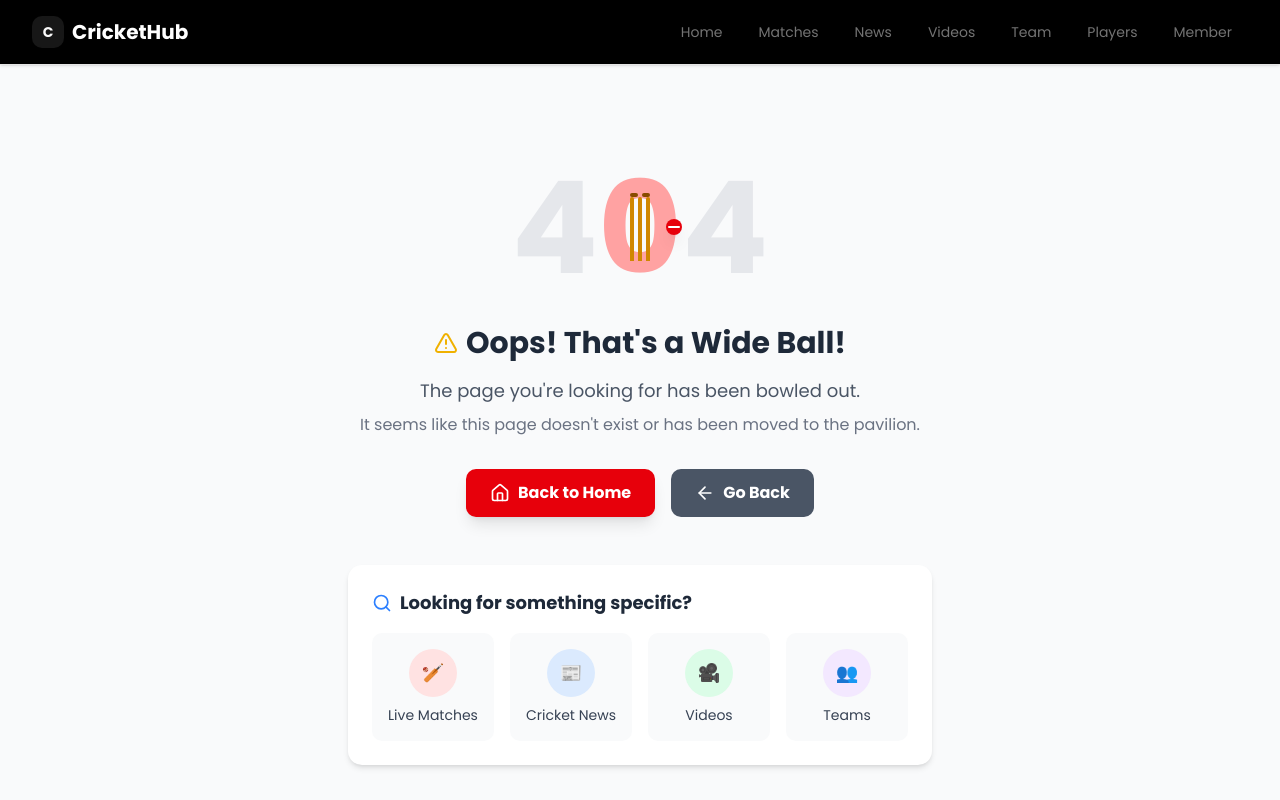
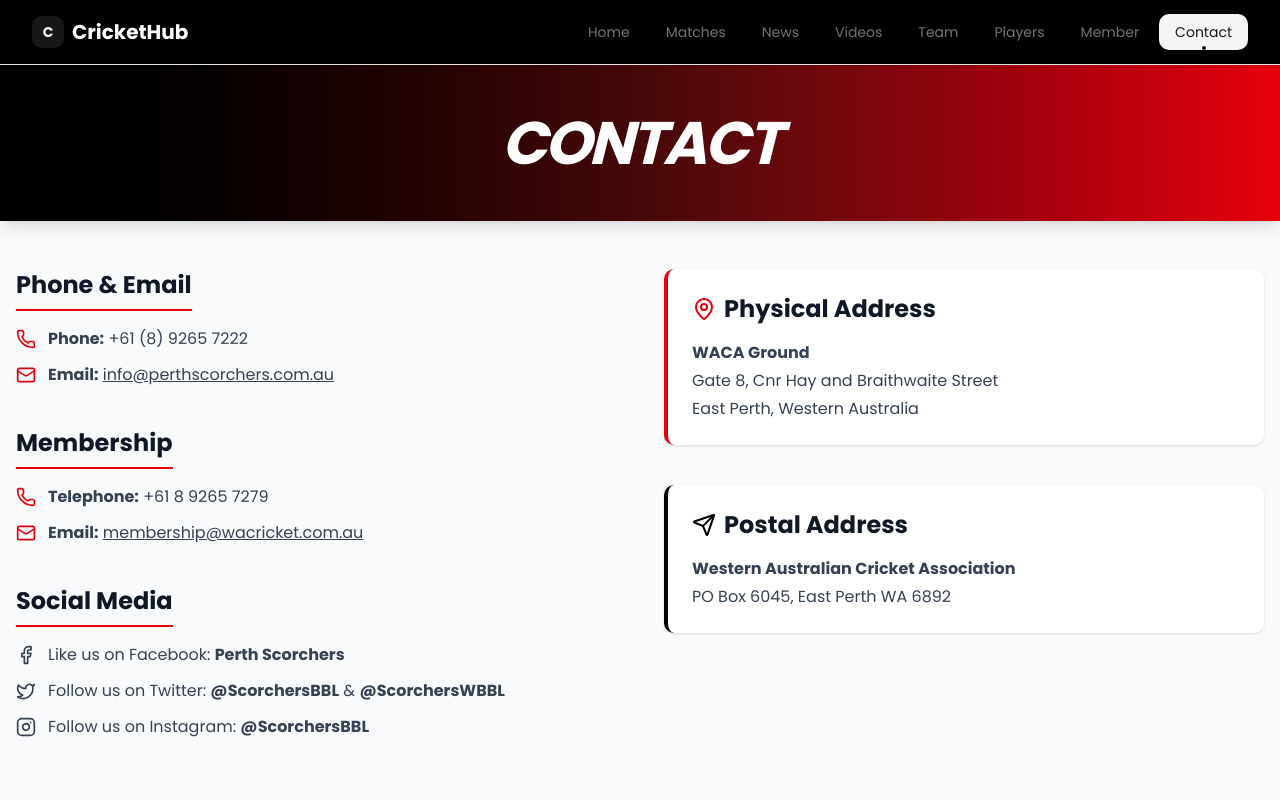
Before and after one commit to Shajidaa/cricket, a Next.js app: page /contact in a window 1280 px wide. Before the commit this address had no page. Shown: the top 800 px of the page. Built offline with nearby package versions, Linux system fonts and the light colour scheme.

Commit message:
add contact page

```diff
--- /dev/null
+++ b/src/app/contact/page.tsx
@@ -0,0 +1,110 @@
+import React from 'react';
+import { Phone, Mail, Facebook, Twitter, Instagram, MapPin, Send } from 'lucide-react';
+import Container from '@/components/layout/Container';
+
+const ContactPage: React.FC = () => {
+  return (
+    <div className="min-h-screen bg-gray-50">
+      {/* Header Section */}
+      <div className="bg-gradient-to-r from-black via-red-950 to-red-600 text-white p-12 shadow-lg mb-12">
+        <Container>
+          <h1 className="md:text-6xl text-4xl font-black italic text-center uppercase tracking-tighter">
+            Contact
+          </h1>
+        </Container>
+      </div>
+
+      <Container className="pb-16 px-4">
+        <div className="grid grid-cols-1 md:grid-cols-2 gap-12">
+
+          {/* Contact Details Column */}
+          <div className="space-y-10">
+            {/* Phone & Email */}
+            <section>
+              <h2 className="text-2xl font-bold text-gray-900 mb-4 border-b-2 border-red-600 pb-2 inline-block">
+                Phone & Email
+              </h2>
+              <div className="space-y-3">
+                <div className="flex items-center gap-3 text-gray-700">
+                  <Phone size={20} className="text-red-600" />
+                  <span><strong>Phone:</strong> +61 (8) 9265 7222</span>
+                </div>
+                <div className="flex items-center gap-3 text-gray-700">
+                  <Mail size={20} className="text-red-600" />
+                  <span><strong>Email:</strong> <a href="mailto:info@perthscorchers.com.au" className="hover:text-red-600 underline">info@perthscorchers.com.au</a></span>
+                </div>
+              </div>
+            </section>
+
+            {/* Membership */}
+            <section>
+              <h2 className="text-2xl font-bold text-gray-900 mb-4 border-b-2 border-red-600 pb-2 inline-block">
+                Membership
+              </h2>
+              <div className="space-y-3">
+                <div className="flex items-center gap-3 text-gray-700">
+                  <Phone size={20} className="text-red-600" />
+                  <span><strong>Telephone:</strong> +61 8 9265 7279</span>
+                </div>
+                <div className="flex items-center gap-3 text-gray-700">
+                  <Mail size={20} className="text-red-600" />
+                  <span><strong>Email:</strong> <a href="mailto:membership@wacricket.com.au" className="hover:text-red-600 underline">membership@wacricket.com.au</a></span>
+                </div>
+              </div>
+            </section>
+
+            {/* Social Media */}
+            <section>
+              <h2 className="text-2xl font-bold text-gray-900 mb-4 border-b-2 border-red-600 pb-2 inline-block">
+                Social Media
+              </h2>
+              <div className="flex flex-col gap-3">
+                <a href="#" className="flex items-center gap-3 text-gray-700 hover:text-blue-600 transition-colors">
+                  <Facebook size={20} />
+                  <span>Like us on Facebook: <strong>Perth Scorchers</strong></span>
+                </a>
+                <a href="#" className="flex items-center gap-3 text-gray-700 hover:text-blue-400 transition-colors">
+                  <Twitter size={20} />
+                  <span>Follow us on Twitter: <strong>@ScorchersBBL</strong> & <strong>@ScorchersWBBL</strong></span>
+                </a>
+                <a href="#" className="flex items-center gap-3 text-gray-700 hover:text-pink-600 transition-colors">
+                  <Instagram size={20} />
+                  <span>Follow us on Instagram: <strong>@ScorchersBBL</strong></span>
+                </a>
+              </div>
+            </section>
+          </div>
+
+          {/* Address Column */}
+          <div className="space-y-10">
+            {/* Physical Address */}
+            <section className="bg-white p-6 rounded-lg shadow-sm border-l-4 border-red-600">
+              <h2 className="text-2xl font-bold text-gray-900 mb-4 flex items-center gap-2">
+                <MapPin size={24} className="text-red-600" /> Physical Address
+              </h2>
+              <address className="not-italic text-gray-700 space-y-1">
+                <p className="font-bold">WACA Ground</p>
+                <p>Gate 8, Cnr Hay and Braithwaite Street</p>
+                <p>East Perth, Western Australia</p>
+              </address>
+            </section>
+
+            {/* Postal Address */}
+            <section className="bg-white p-6 rounded-lg shadow-sm border-l-4 border-black">
+              <h2 className="text-2xl font-bold text-gray-900 mb-4 flex items-center gap-2">
+                <Send size={24} className="text-black" /> Postal Address
+              </h2>
+              <address className="not-italic text-gray-700 space-y-1">
+                <p className="font-bold">Western Australian Cricket Association</p>
+                <p>PO Box 6045, East Perth WA 6892</p>
+              </address>
+            </section>
+          </div>
+
+        </div>
+      </Container>
+    </div>
+  );
+};
+
+export default ContactPage;
--- a/src/components/cards/MatchCard.tsx
+++ b/src/components/cards/MatchCard.tsx
@@ -9,6 +9,7 @@
 interface Match {
   match_info: string;
   date: string;
+  status: string;
   venue: string;
   result: string;
   teams: {
--- a/src/components/navbar.tsx
+++ b/src/components/navbar.tsx
@@ -12,6 +12,7 @@
     { name: 'Team', href: '/team' },
     { name: 'Players', href: '/player' },
     { name: 'Member', href: '/membership' },
+    { name: 'Contact', href: '/contact' },
 ];
 
 function Navbar() {
@@ -37,7 +38,7 @@
                     </div>
 
                     {/* Desktop Navigation */}
-                    <div className="hidden md:block">
+                    <div className="hidden lg:block">
                         <div className="flex items-center space-x-1">
                             {navItems.map((item) => {
                                 const isActive = pathname === item.href ||
@@ -63,7 +64,7 @@
                     </div>
 
                     {/* Mobile menu button */}
-                    <div className="md:hidden">
+                    <div className="lg:hidden">
                         <button
                             type="button"
                             onClick={() => setIsMobileMenuOpen(!isMobileMenuOpen)}
```
